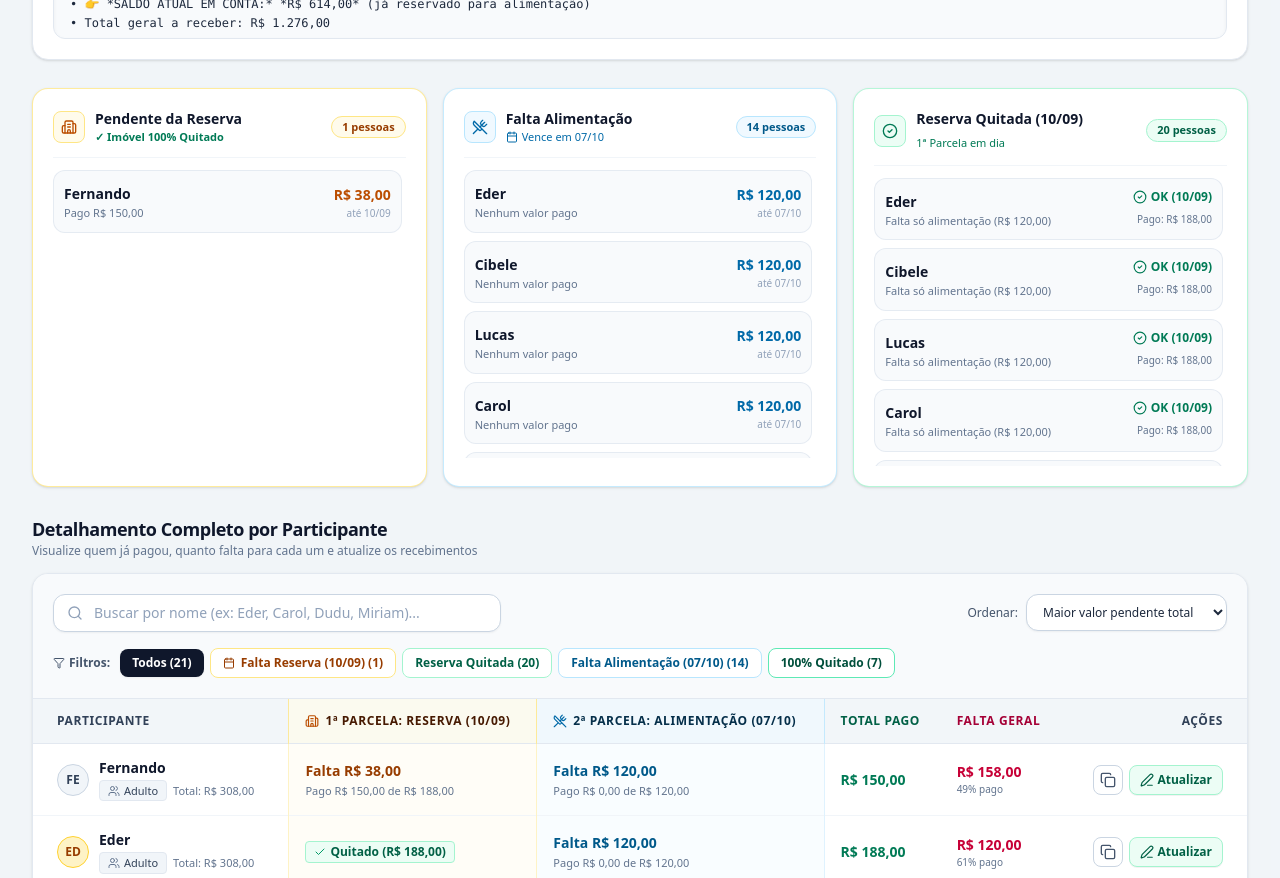
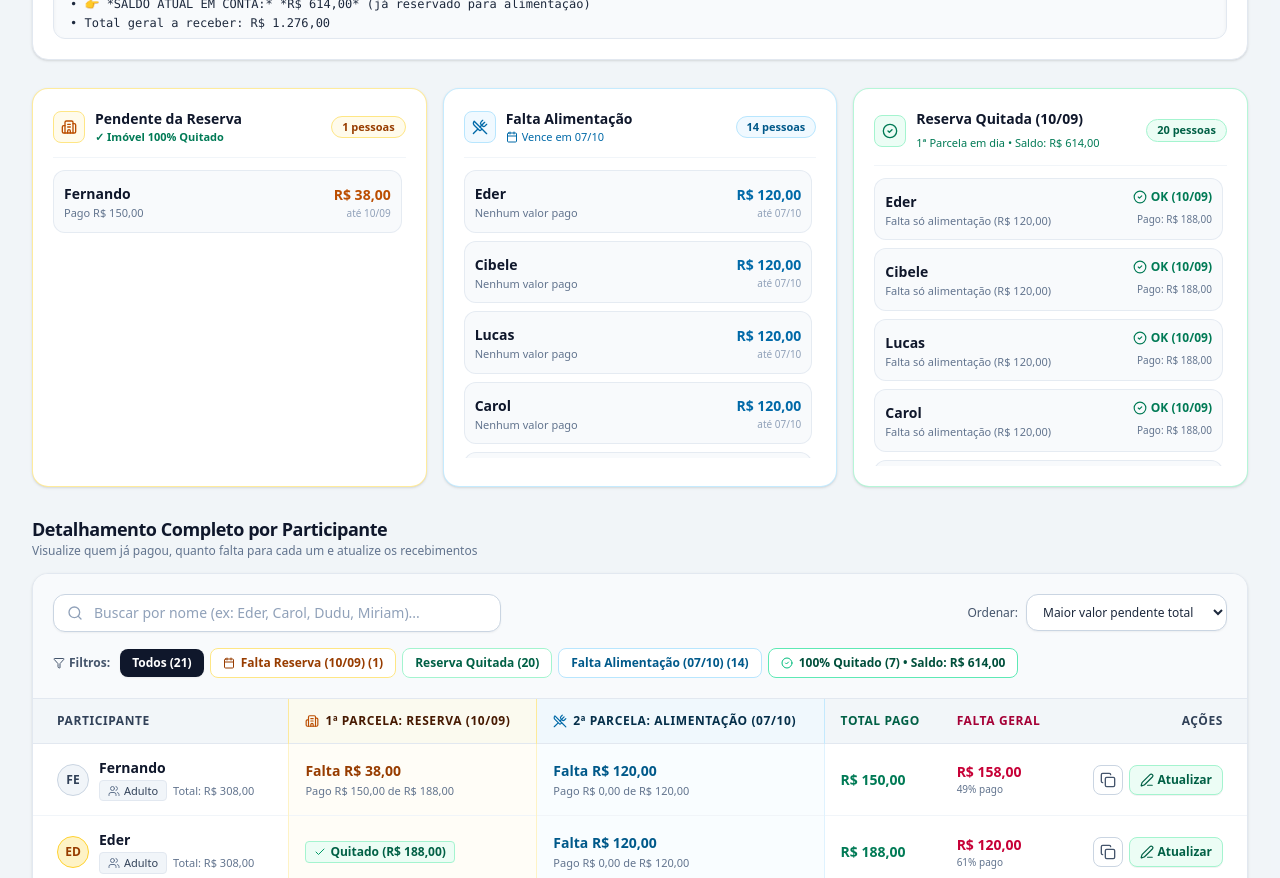
Before and after one commit to caue1financas-beep/Reserva-Socorro, a React (Vite) app: page / in a window 1280 px wide. Shown: the part 1020-1898 px from the top of the page. Built offline with nearby package versions, Linux system fonts and the light colour scheme.

Commit message:
feat: add account balance display to financial views
Calculate and display the current account balance (total collected minus reserve expenses) across summaries, tables, and modal views for improved financial transparency.

```diff
--- a/src/components/DebtTable.tsx
+++ b/src/components/DebtTable.tsx
@@ -40,6 +40,9 @@ export const DebtTable: React.FC<DebtTableProps> = ({ data, onOpenPaymentModal }
   };
 
   const isVacant = (name: string) => name.toLowerCase().includes('vaga') || name.toLowerCase().includes('disponível');
+  const validData = data.filter((p) => !isVacant(p.name));
+  const totalArrecadadoGeral = validData.reduce((acc, curr) => acc + curr.paidAmount, 0);
+  const saldoEmConta = totalArrecadadoGeral - 2500;
 
   // Filter
   const filteredData = data.filter((person) => {
@@ -189,16 +192,32 @@ export const DebtTable: React.FC<DebtTableProps> = ({ data, onOpenPaymentModal }
             type="button"
             id="filter-fully-paid-btn"
             onClick={() => setActiveFilter('fully_paid')}
-            className={`px-3 py-1.5 text-xs rounded-lg font-semibold transition ${
+            className={`px-3 py-1.5 text-xs rounded-lg font-semibold transition flex items-center gap-1.5 ${
               activeFilter === 'fully_paid'
                 ? 'bg-emerald-700 text-white shadow-xs'
                 : 'bg-white text-emerald-900 hover:bg-emerald-50 border border-emerald-300'
             }`}
           >
-            100% Quitado ({data.filter((p) => p.pendingAmount === 0).length})
+            <CheckCircle2 className="w-3 h-3 text-emerald-500" /> 100% Quitado ({validData.filter((p) => p.pendingAmount === 0).length}) • Saldo: {formatCurrency(saldoEmConta)}
           </button>
         </div>
       </div>
+
+      {/* Saldo em Conta banner when 100% Quitado is active */}
+      {activeFilter === 'fully_paid' && (
+        <div id="table-fully-paid-saldo-banner" className="mx-4 sm:mx-5 mt-4 p-3 rounded-xl bg-emerald-50 border border-emerald-300 flex flex-col sm:flex-row sm:items-center justify-between gap-2 text-xs">
+          <div className="flex items-center gap-2 text-emerald-950 font-semibold">
+            <CheckCircle2 className="w-4 h-4 text-emerald-600 shrink-0" />
+            <span>
+              Exibindo todos os {filteredData.length} participantes 100% quitados (total arrecadado deste grupo: {formatCurrency(filteredData.reduce((acc, curr) => acc + curr.paidAmount, 0))})
+            </span>
+          </div>
+          <div className="bg-white px-3 py-1 rounded-lg border border-emerald-300 font-bold text-emerald-900 flex items-center gap-1.5 shadow-2xs self-start sm:self-auto">
+            <span className="text-slate-600">Saldo Atual em Conta:</span>
+            <span className="text-emerald-700 font-extrabold text-sm">{formatCurrency(saldoEmConta)}</span>
+          </div>
+        </div>
+      )}
 
       {/* Table for Desktop & Tablet */}
       <div className="overflow-x-auto">
--- a/src/components/ShareSummaryModal.tsx
+++ b/src/components/ShareSummaryModal.tsx
@@ -1,7 +1,7 @@
 import React, { useState } from 'react';
 import { X, Copy, Check, Share2, FileText, Calendar, Building2, QrCode, Key, CheckCircle2 } from 'lucide-react';
 import { PersonDebt } from '../types';
-import { generateWhatsAppFullSummary, generateDirectStatementList, generatePaidOnlySummary, PIX_CONFIG } from '../utils/formatters';
+import { generateWhatsAppFullSummary, generateDirectStatementList, generatePaidOnlySummary, PIX_CONFIG, formatCurrency } from '../utils/formatters';
 
 interface ShareSummaryModalProps {
   isOpen: boolean;
@@ -19,6 +19,8 @@ export const ShareSummaryModal: React.FC<ShareSummaryModalProps> = ({ isOpen, on
   const isVacant = (name: string) => name.toLowerCase().includes('vaga') || name.toLowerCase().includes('disponível');
   const validData = data.filter((p) => !isVacant(p.name));
   const fullyPaidCount = validData.filter((p) => p.pendingAmount === 0).length;
+  const totalArrecadadoGeral = validData.reduce((acc, curr) => acc + curr.paidAmount, 0);
+  const saldoEmConta = totalArrecadadoGeral - 2500;
 
   const summaryText =
     activeMode === 'compact'
@@ -98,7 +100,7 @@ export const ShareSummaryModal: React.FC<ShareSummaryModalProps> = ({ isOpen, on
                 : 'border-transparent text-slate-500 hover:text-slate-800'
             }`}
           >
-            <CheckCircle2 className="w-3.5 h-3.5 text-emerald-600" /> 100% Quitados ({fullyPaidCount})
+            <CheckCircle2 className="w-3.5 h-3.5 text-emerald-600" /> 100% Quitados ({fullyPaidCount}) • Saldo: {formatCurrency(saldoEmConta)}
           </button>
           <button
             type="button"
@@ -128,6 +130,22 @@ export const ShareSummaryModal: React.FC<ShareSummaryModalProps> = ({ isOpen, on
 
         {/* Body */}
         <div className="p-5 flex-1 overflow-y-auto space-y-3">
+          {/* Callout if paid_only mode */}
+          {activeMode === 'paid_only' && (
+            <div id="modal-paid-only-saldo-banner" className="bg-emerald-50 border border-emerald-300 rounded-xl p-3 flex flex-col sm:flex-row sm:items-center justify-between gap-2 text-xs">
+              <div className="flex items-center gap-2 text-emerald-900 font-medium">
+                <CheckCircle2 className="w-4 h-4 text-emerald-600 shrink-0" />
+                <span>
+                  <strong>{fullyPaidCount} participantes 100% quitados</strong> (total arrecadado deste grupo: {formatCurrency(validData.filter(p => p.pendingAmount === 0).reduce((acc, curr) => acc + curr.paidAmount, 0))})
+                </span>
+              </div>
+              <div className="bg-white px-3 py-1 rounded-lg border border-emerald-300 font-bold text-emerald-900 flex items-center gap-2 shadow-2xs self-start sm:self-auto">
+                <span className="text-slate-600">Saldo Atual em Conta:</span>
+                <span className="text-emerald-700 font-extrabold text-sm">{formatCurrency(saldoEmConta)}</span>
+              </div>
+            </div>
+          )}
+
           {/* Quick Pix Bar */}
           <div className="bg-emerald-50/70 border border-emerald-200 rounded-xl p-3 flex flex-col sm:flex-row sm:items-center justify-between gap-2.5 text-xs">
             <div className="flex items-center gap-2.5">
--- a/src/components/SummaryHighlights.tsx
+++ b/src/components/SummaryHighlights.tsx
@@ -11,6 +11,9 @@ interface SummaryHighlightsProps {
 export const SummaryHighlights: React.FC<SummaryHighlightsProps> = ({ data, onOpenPaymentModal }) => {
   const isVacant = (name: string) => name.toLowerCase().includes('vaga') || name.toLowerCase().includes('disponível');
   const validData = data.filter((p) => !isVacant(p.name));
+  const totalArrecadadoGeral = validData.reduce((acc, curr) => acc + curr.paidAmount, 0);
+  const saldoEmConta = totalArrecadadoGeral - 2500;
+
   const itemsWithBreakdown = validData.map((p) => ({
     person: p,
     b: getPersonDeadlineBreakdown(p),
@@ -129,7 +132,7 @@ export const SummaryHighlights: React.FC<SummaryHighlightsProps> = ({ data, onOp
             </div>
             <div>
               <h4 className="font-bold text-slate-900 text-sm">Reserva Quitada (10/09)</h4>
-              <span className="text-[11px] text-emerald-700 font-medium">1ª Parcela em dia</span>
+              <span className="text-[11px] text-emerald-700 font-medium">1ª Parcela em dia • Saldo: {formatCurrency(saldoEmConta)}</span>
             </div>
           </div>
           <span className="text-[11px] text-emerald-800 font-bold bg-emerald-50 px-2.5 py-0.5 rounded-full border border-emerald-200">
--- a/src/components/WhatsAppSummarySection.tsx
+++ b/src/components/WhatsAppSummarySection.tsx
@@ -24,6 +24,8 @@ export const WhatsAppSummarySection: React.FC<WhatsAppSummarySectionProps> = ({
   const pendingList = validData.filter((p) => p.pendingAmount > 0);
   const fullyPaidList = validData.filter((p) => p.pendingAmount === 0);
   const totalPendente = validData.reduce((acc, curr) => acc + curr.pendingAmount, 0);
+  const totalArrecadadoGeral = validData.reduce((acc, curr) => acc + curr.paidAmount, 0);
+  const saldoEmConta = totalArrecadadoGeral - 2500;
 
   const getMessageText = () => {
     if (activeTab === 'compact') return generateDirectStatementList(validData);
@@ -182,7 +184,7 @@ export const WhatsAppSummarySection: React.FC<WhatsAppSummarySectionProps> = ({
               : 'text-slate-600 hover:text-slate-900 bg-slate-50 border border-slate-200'
           }`}
         >
-          <CheckCircle2 className={`w-3.5 h-3.5 ${activeTab === 'paid_only' ? 'text-white' : 'text-emerald-600'}`} /> 100% Quitados ({fullyPaidList.length})
+          <CheckCircle2 className={`w-3.5 h-3.5 ${activeTab === 'paid_only' ? 'text-white' : 'text-emerald-600'}`} /> 100% Quitados ({fullyPaidList.length}) • Saldo: {formatCurrency(saldoEmConta)}
         </button>
 
         <button
@@ -212,6 +214,22 @@ export const WhatsAppSummarySection: React.FC<WhatsAppSummarySectionProps> = ({
         </button>
       </div>
 
+      {/* Saldo em Conta Callout for 100% Quitados */}
+      {activeTab === 'paid_only' && (
+        <div id="paid-only-saldo-banner" className="bg-emerald-50 border border-emerald-300 rounded-xl p-3 flex flex-col sm:flex-row sm:items-center justify-between gap-2 text-xs">
+          <div className="flex items-center gap-2 text-emerald-900 font-medium">
+            <CheckCircle2 className="w-4 h-4 text-emerald-600 shrink-0" />
+            <span>
+              <strong>{fullyPaidList.length} participantes 100% quitados</strong> (total arrecadado deste grupo: {formatCurrency(fullyPaidList.reduce((acc, curr) => acc + curr.paidAmount, 0))})
+            </span>
+          </div>
+          <div className="bg-white px-3 py-1 rounded-lg border border-emerald-300 font-bold text-emerald-900 flex items-center gap-2 shadow-2xs self-start sm:self-auto">
+            <span className="text-slate-600">Saldo Atual em Conta:</span>
+            <span className="text-emerald-700 font-extrabold text-sm">{formatCurrency(saldoEmConta)}</span>
+          </div>
+        </div>
+      )}
+
       {/* Message Preview Box */}
       <div className="relative">
         <pre className="bg-slate-50 text-slate-800 p-4 rounded-xl text-xs font-mono border border-slate-200 whitespace-pre-wrap leading-relaxed max-h-64 overflow-y-auto select-all shadow-inner">
--- a/src/utils/formatters.ts
+++ b/src/utils/formatters.ts
@@ -265,14 +265,24 @@ export function generateDirectStatementList(items: PersonDebt[]): string {
 
 export function generatePaidOnlySummary(items: PersonDebt[]): string {
   const isVacant = (name: string) => name.toLowerCase().includes('vaga') || name.toLowerCase().includes('disponível');
-  const fullyPaid = items
-    .filter((p) => !isVacant(p.name) && p.pendingAmount === 0)
+  const validItems = items.filter((p) => !isVacant(p.name));
+  const fullyPaid = validItems
+    .filter((p) => p.pendingAmount === 0)
     .sort((a, b) => b.paidAmount - a.paidAmount);
 
   const totalPaidByGroup = fullyPaid.reduce((acc, curr) => acc + curr.paidAmount, 0);
+  const totalArrecadadoGeral = validItems.reduce((acc, curr) => acc + curr.paidAmount, 0);
+  const totalGastosReserva = TOTAL_RESERVE_EXPENSES; // R$ 2.500,00
+  const saldoEmConta = totalArrecadadoGeral - totalGastosReserva;
 
   let msg = `🟢 *PARTICIPANTES 100% QUITADOS (CHÁCARA & ALIMENTAÇÃO)*\n\n`;
   msg += `Agradecemos a todos que já concluíram o pagamento total da viagem! 🎉👏\n\n`;
+
+  msg += `💳 *FLUXO DE CAIXA & SALDO EM CONTA:*\n`;
+  msg += `• Total arrecadado geral: ${formatCurrency(totalArrecadadoGeral)}\n`;
+  msg += `• (-) Gastos da reserva pagos: -${formatCurrency(totalGastosReserva)} (100% Quitado com o imóvel!)\n`;
+  msg += `• 👉 *SALDO ATUAL EM CONTA: ${formatCurrency(saldoEmConta)}* (já livre para alimentação)\n\n`;
+
   msg += `━━━━━━━━━━━━━━━━━━━━━\n`;
   msg += `⭐ *LISTA DE QUEM JÁ QUITOU TUDO:*\n\n`;
 
@@ -284,6 +294,7 @@ export function generatePaidOnlySummary(items: PersonDebt[]): string {
   msg += `📊 *Resumo dos Quitados:*\n`;
   msg += `• Total de pessoas quitadas: *${fullyPaid.length} participantes*\n`;
   msg += `• Total arrecadado deste grupo: *${formatCurrency(totalPaidByGroup)}*\n`;
+  msg += `• 💰 *SALDO ATUAL EM CONTA: ${formatCurrency(saldoEmConta)}*\n`;
   msg += `• Status: 100% em dia ✅ Sem pendências!\n`;
 
   return msg;
```
